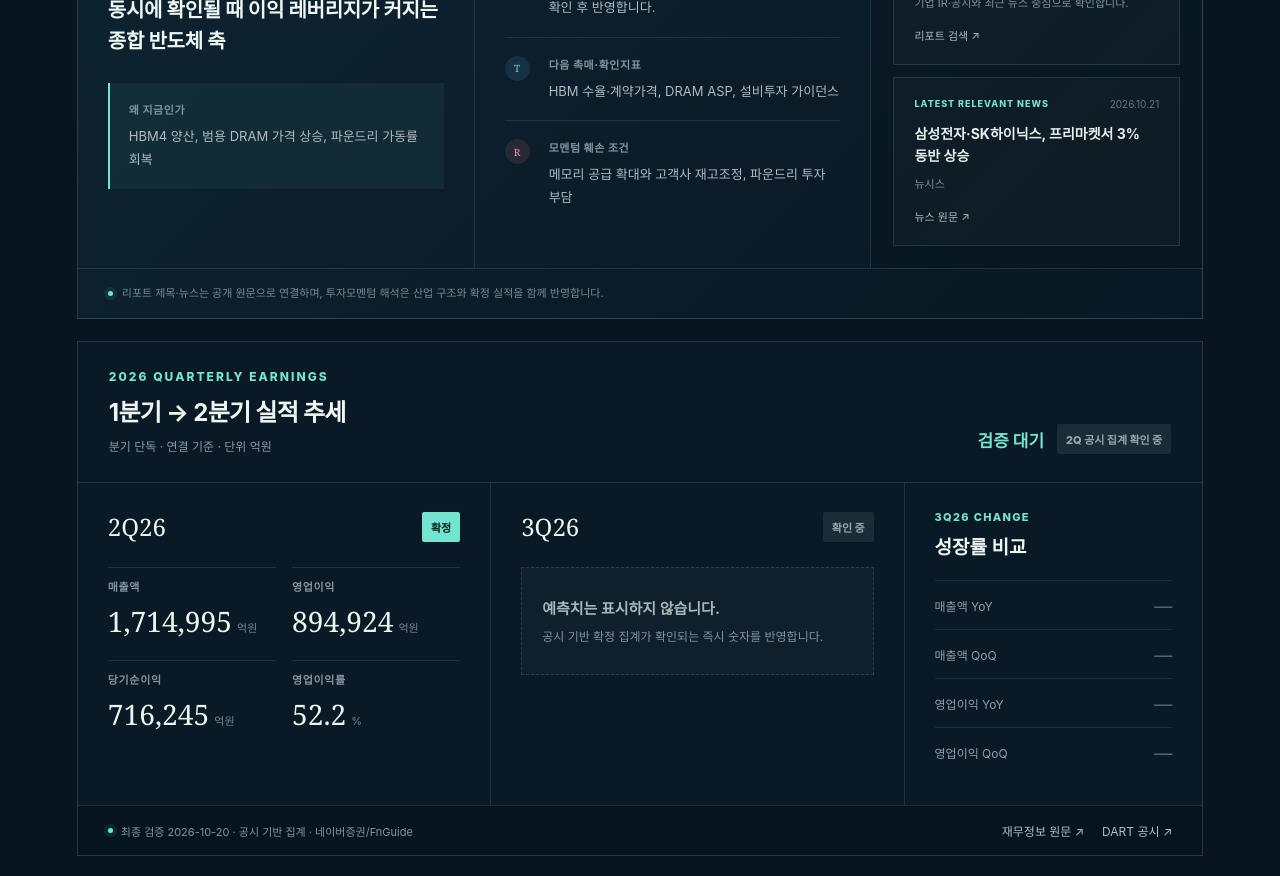
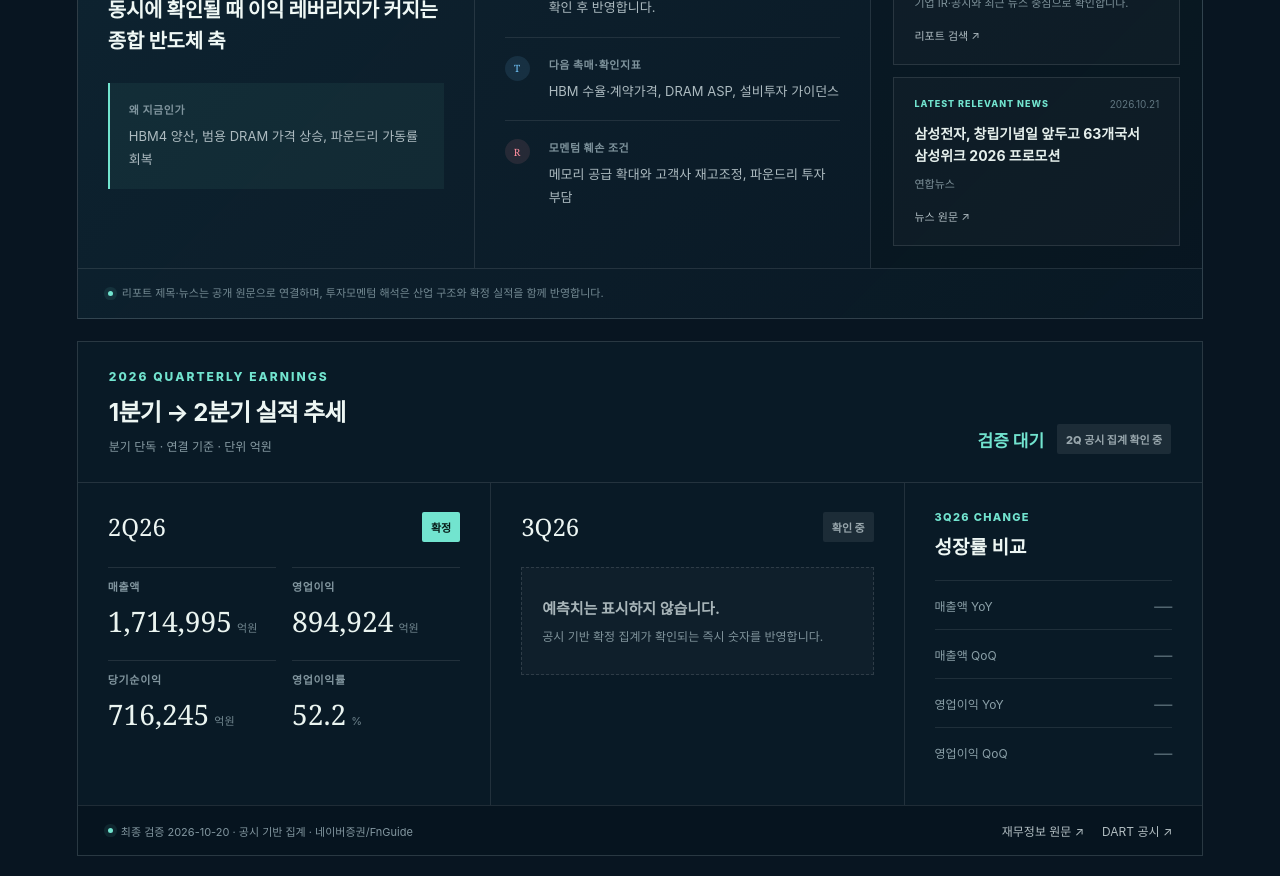
Before and after one commit to addroo003-coder/STOCK, a Next.js app in the folder stock-atlas-source/: page / in a window 1280 px wide. Shown: the part 4380-5256 px from the top of the page. Built offline with nearby package versions, Linux system fonts and the light colour scheme.

Commit message:
사이트 데이터 자동 갱신 2026-10-20T23:38:27Z

```diff
--- a/stock-atlas-source/app/market-sources.ts
+++ b/stock-atlas-source/app/market-sources.ts
@@ -361,10 +361,10 @@ export const marketSourcesByStock: Record<string, MarketSourceRecord> = {
     "report": null,
     "reportListUrl": "https://finance.naver.com/research/company_list.naver?searchType=itemCode&itemCode=005930",
     "news": {
-      "title": "삼성전자·SK하이닉스, 프리마켓서 3% 동반 상승",
-      "office": "뉴시스",
-      "date": "20261021",
-      "url": "https://n.news.naver.com/mnews/article/003/0014267562"
+      "title": "삼성전자, 창립기념일 앞두고 63개국서 삼성위크 2026 프로모션",
+      "office": "연합뉴스",
+      "date": "20261021",
+      "url": "https://n.news.naver.com/mnews/article/001/0016390226"
     },
     "newsListUrl": "https://m.stock.naver.com/domestic/stock/005930/news"
   },
```
